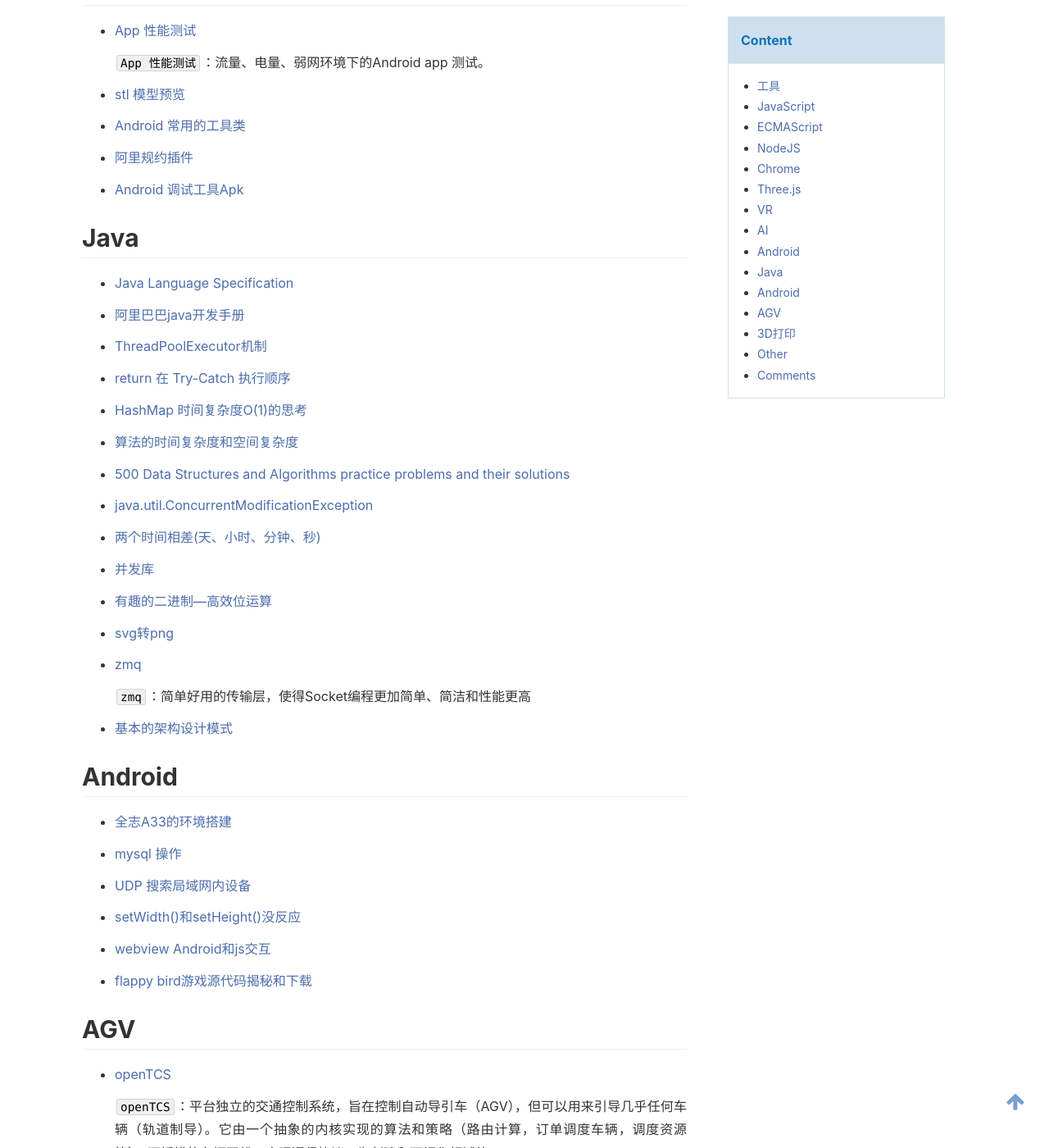
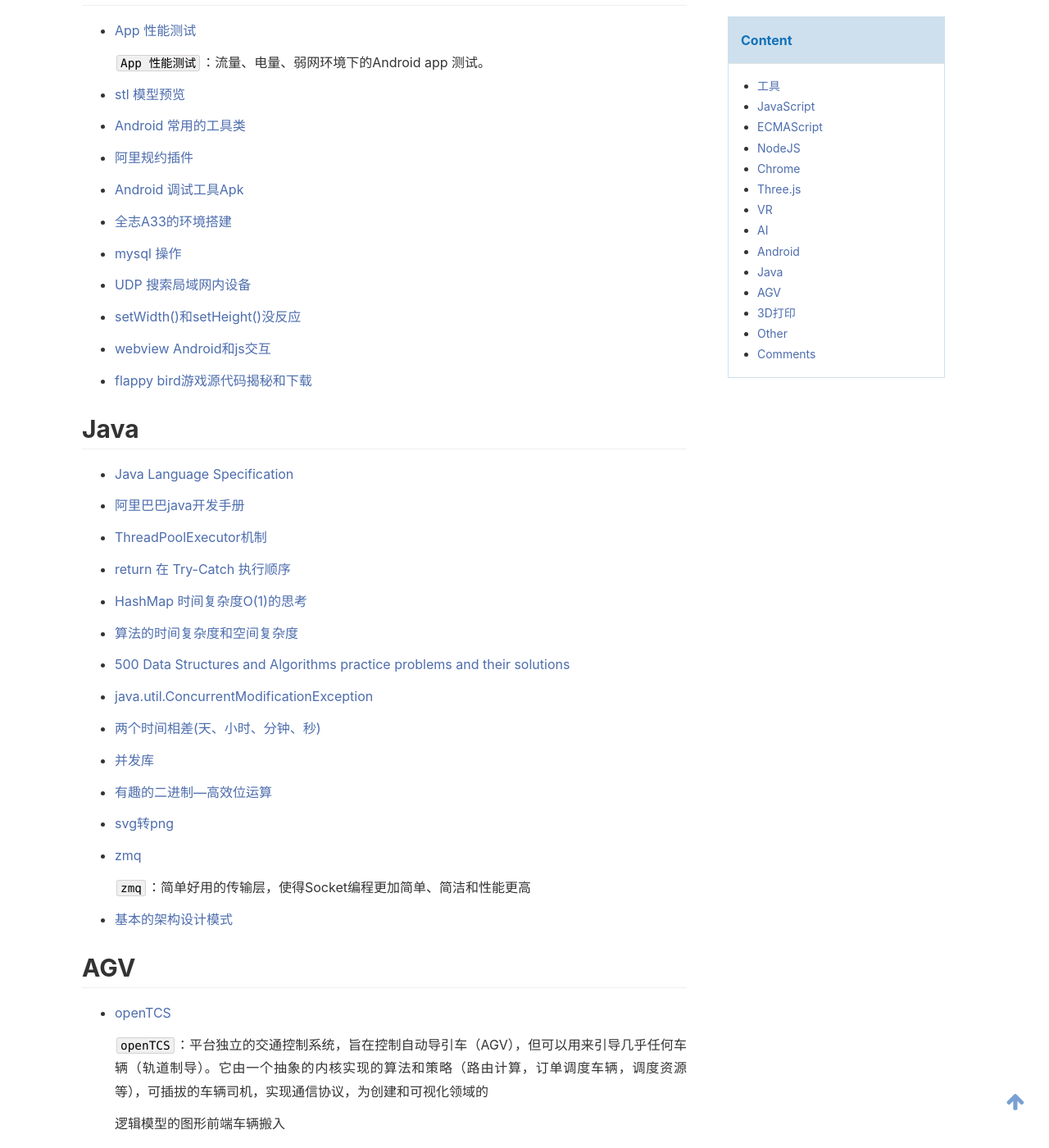
Before and after one commit to zhong6739168/Chenjy1225.github.io, a Jekyll site: the page built from page/3collections.md, in a window 1280 px wide and 1400 px high, scrolled down 3760 px. Shown: the whole window at 82% size. Built offline with Jekyll 4.4.1, drawn with Linux system fonts in a browser that asks for light colours; comment, search, counter and statistics services are not loaded; some of the changed lines change nothing that is shown.

Commit message:
2018/03/23 修改Android 分类有两个的问题

```diff
--- a/page/3collections.md
+++ b/page/3collections.md
@@ -158,6 +158,18 @@ icon: bookmark
 
 * [Android 调试工具Apk](http://trinea.cn/app/dev-tools.apk)
 
+* [全志A33的环境搭建](http://blog.csdn.net/jangel_lee/article/details/44306621)
+
+* [mysql 操作](http://blog.csdn.net/itluochen/article/details/52181589)
+
+* [UDP 搜索局域网内设备](http://blog.csdn.net/a10615/article/details/52427047)
+
+* [setWidth()和setHeight()没反应](http://www.cnblogs.com/dingchenghong/archive/2012/02/25/2367353.html)
+
+* [webview Android和js交互](http://blog.csdn.net/ithomer/article/details/8737999)
+
+* [flappy bird游戏源代码揭秘和下载](http://blog.csdn.net/touchsnow/article/details/19071961)
+
 ## Java
 
 * [Java Language Specification](https://docs.oracle.com/javase/specs/jls/se8/html/index.html)
@@ -190,19 +202,6 @@ icon: bookmark
 
 * [基本的架构设计模式](http://mtc.baidu.com/academy/detail/article/32)
 
-## Android
-
-* [全志A33的环境搭建](http://blog.csdn.net/jangel_lee/article/details/44306621)
-
-* [mysql 操作](http://blog.csdn.net/itluochen/article/details/52181589)
-
-* [UDP 搜索局域网内设备](http://blog.csdn.net/a10615/article/details/52427047)
-
-* [setWidth()和setHeight()没反应](http://www.cnblogs.com/dingchenghong/archive/2012/02/25/2367353.html)
-
-* [webview Android和js交互](http://blog.csdn.net/ithomer/article/details/8737999)
-
-* [flappy bird游戏源代码揭秘和下载](http://blog.csdn.net/touchsnow/article/details/19071961)
 
 ## AGV
 
```
